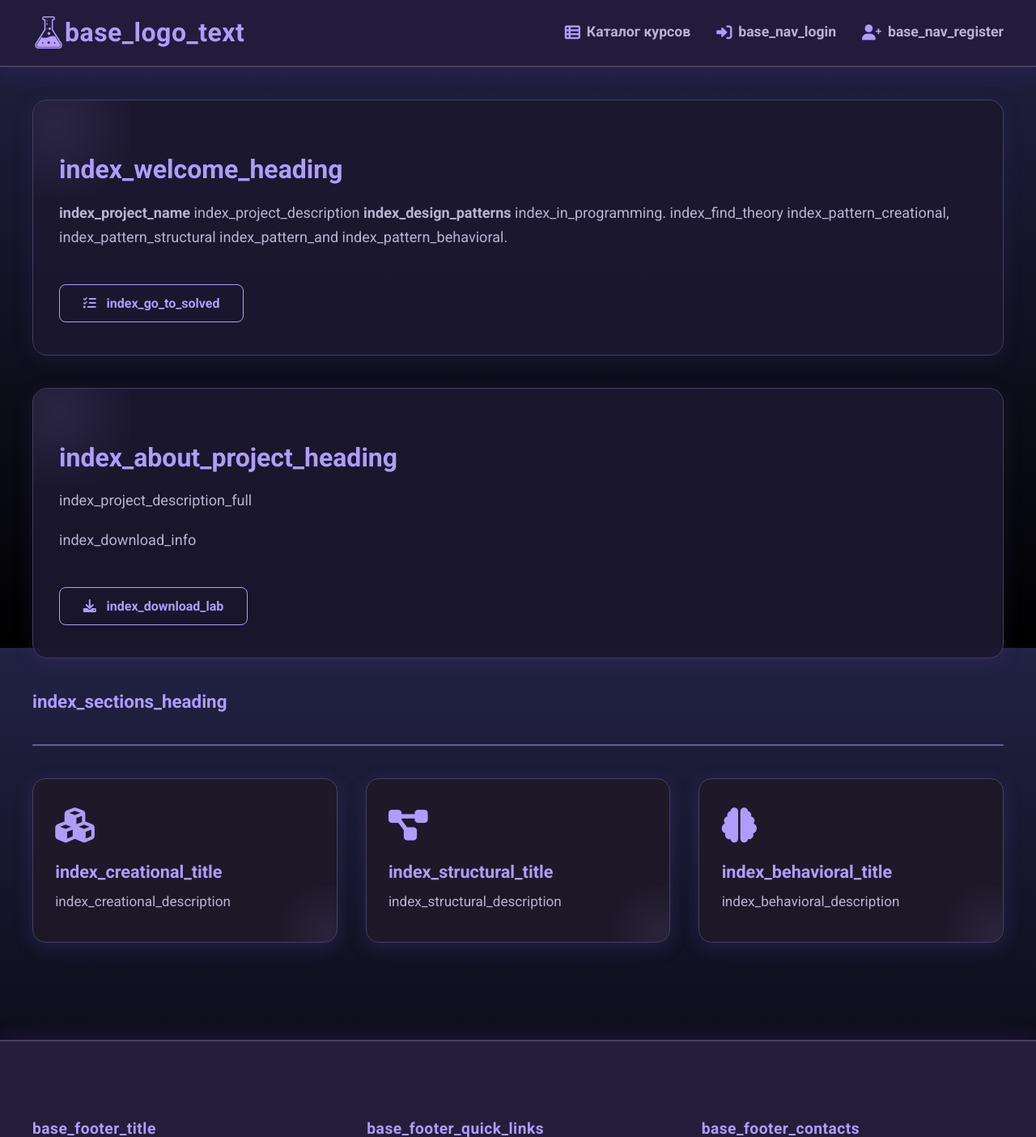
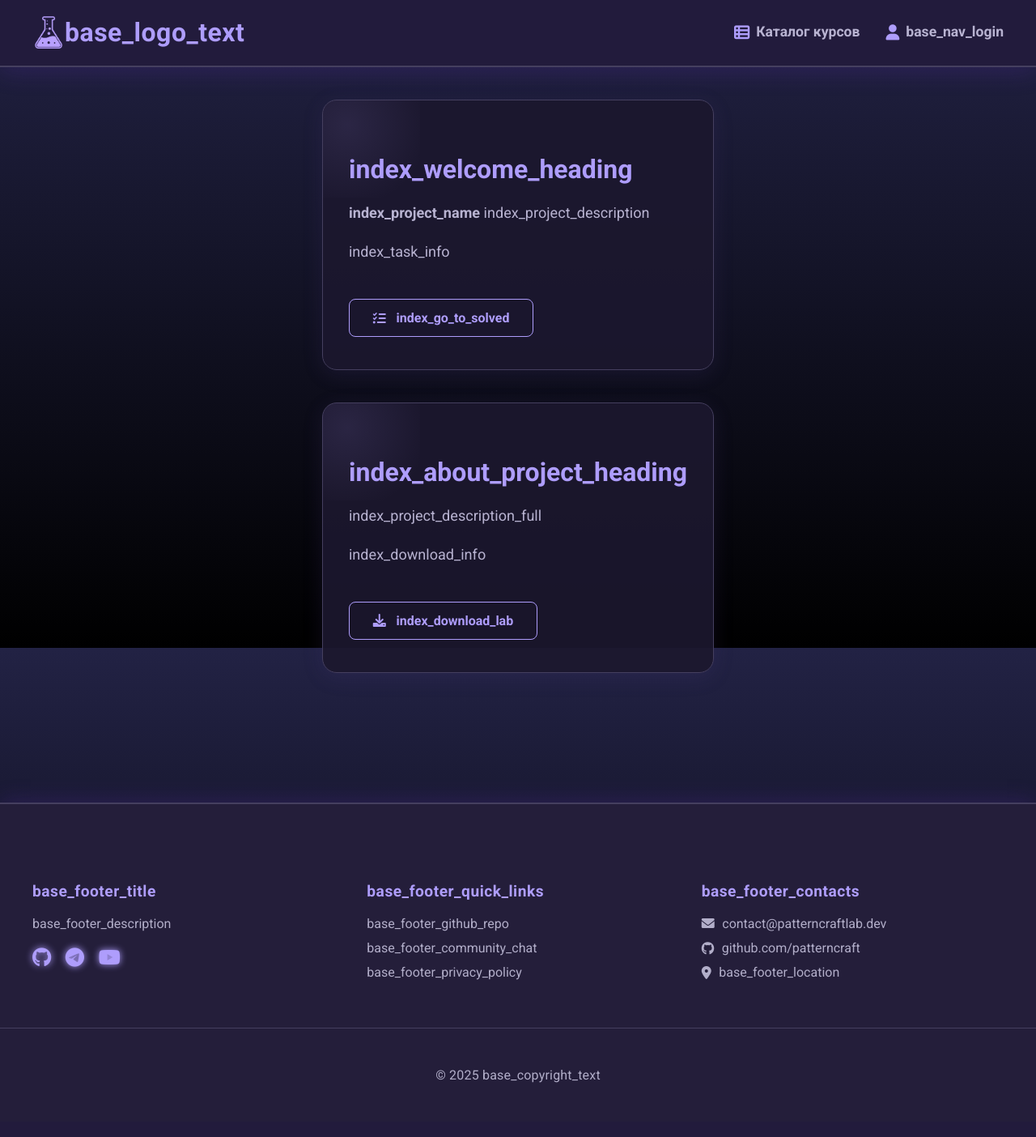
Before and after one commit to LynxVS6/PatternCraft-WEB-Service, a Flask app: page / in a window 1280 px wide. Shown: the top 1404 px of the page at 81% size. After the commit the page ends 1337 px from the top, so only its background shows below. Run offline with Flask 3, Linux system fonts and the light colour scheme; parts of the project's set-up code (start-up, migrations or seed data) failed here and were passed over; some libraries are stand-ins or nearby versions.

Commit message:
feat: update main page

```diff
--- a/app/templates/auth.html
+++ b/app/templates/auth.html
@@ -20,6 +20,7 @@
             <form id="login" class="auth-form active" method="POST" action="{{ url_for('auth.login') }}">
                 <h2>{{ _('auth_login_heading') }}</h2>
                 {{ login_form.hidden_tag() }}
+                <input type="hidden" name="login" value="1">
 
                 <div class="form-group">
                     <label for="login-identity">{{ _('auth_login_identity_label') }}</label>
@@ -55,9 +56,10 @@
                 </p>
             </form>
 
-            <form id="register" class="auth-form" method="POST" action="{{ url_for('auth.register') }}">
+            <form id="register" class="auth-form" method="POST" action="{{ url_for('auth.login') }}">
                 <h2>{{ _('auth_register_heading') }}</h2>
                 {{ register_form.hidden_tag() }}
+                <input type="hidden" name="register" value="1">
 
                 <div class="form-group">
                     <label for="reg-username">{{ _('auth_register_username_label') }}</label>
--- a/app/templates/base.html
+++ b/app/templates/base.html
@@ -32,8 +32,7 @@
             <li><a href="{{ url_for('users.account') }}"><i class="fas fa-user"></i> {{ _('base_nav_account') }}</a></li>
             <li><a href="{{ url_for('auth.logout') }}"><i class="fas fa-sign-out-alt"></i> {{ _('base_nav_logout') }}</a></li>
           {% else %}
-            <li><a href="{{ url_for('auth.login') }}"><i class="fas fa-sign-in-alt"></i> {{ _('base_nav_login') }}</a></li>
-            <li><a href="{{ url_for('auth.register') }}"><i class="fas fa-user-plus"></i> {{ _('base_nav_register') }}</a></li>
+            <li><a href="{{ url_for('auth.login') }}"><i class="fa-solid fa-user"></i> {{ _('base_nav_login') }}</a></li>
           {% endif %}
         </ul>
       </nav>
--- a/app/templates/index.html
+++ b/app/templates/index.html
@@ -4,7 +4,10 @@
   <div class="info-block">
     <h2>{{ _('index_welcome_heading') }}</h2>
     <p class="info-text">
-      <strong>{{ _('index_project_name') }}</strong> {{ _('index_project_description') }} <b>{{ _('index_design_patterns') }}</b> {{ _('index_in_programming') }}. {{ _('index_find_theory') }} <span class="primary-text">{{ _('index_pattern_creational') }}</span>, <span class="secondary-text">{{ _('index_pattern_structural') }}</span> {{ _('index_pattern_and') }} <span class="behavioral-text">{{ _('index_pattern_behavioral') }}</span>.
+      <strong>{{ _('index_project_name') }}</strong> {{ _('index_project_description') }}
+    </p>
+    <p class="info-text">
+      {{ _('index_task_info') }}
     </p>
     <a href="{{ url_for('problem_hub.problem_hub') }}" class="download-btn">
       <i class="fas fa-tasks"></i> {{ _('index_go_to_solved') }}
@@ -23,30 +26,4 @@
       <i class="fas fa-download"></i> {{ _('index_download_lab') }}
     </a>
   </section>
-
-  <h3>{{ _('index_sections_heading') }}</h3>
-  <div class="divider"></div>
-  <div class="nav-cards-container">
-    <a href="{{ url_for('main.creational') }}" class="nav-card">
-      <i class="fas fa-cubes"></i>
-      <div class="nav-card-title">{{ _('index_creational_title') }}</div>
-      <div class="nav-card-desc">
-        {{ _('index_creational_description') }}
-      </div>
-    </a>
-    <a href="{{ url_for('main.structural') }}" class="nav-card">
-      <i class="fas fa-project-diagram"></i>
-      <div class="nav-card-title">{{ _('index_structural_title') }}</div>
-      <div class="nav-card-desc">
-        {{ _('index_structural_description') }}
-      </div>
-    </a>
-    <a href="{{ url_for('main.behavioral') }}" class="nav-card">
-      <i class="fas fa-brain"></i>
-      <div class="nav-card-title">{{ _('index_behavioral_title') }}</div>
-      <div class="nav-card-desc">
-        {{ _('index_behavioral_description') }}
-      </div>
-    </a>
-  </div>
 {% endblock %}
```
Also changed, not shown: app/translations/utils/strings.json (+9 -37 lines), app/views/auth.py (+36 -49 lines), 2 other files.
